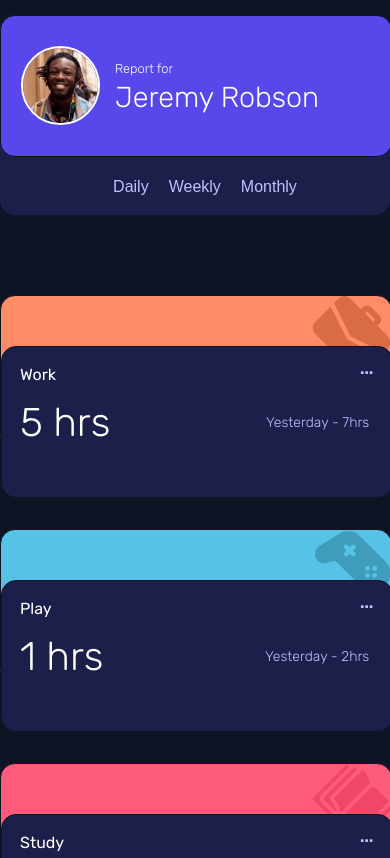
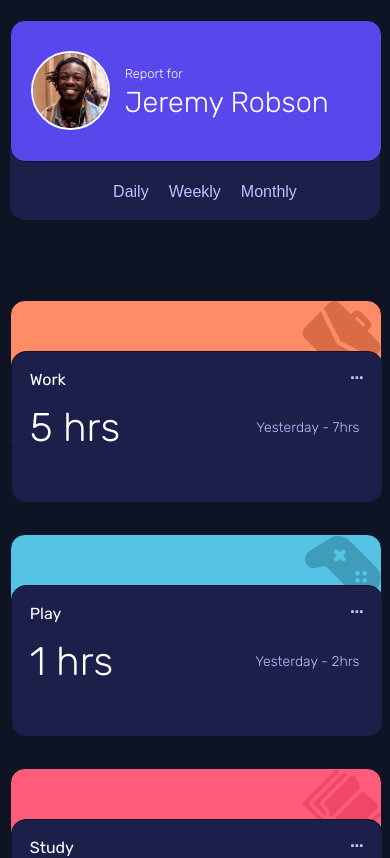
Before and after one commit to euclyd-2022/time-tracking-dashboard, a React (Create React App) app: page / in a window 390 px wide. Shown: the top 858 px of the page. Built offline with nearby package versions, Linux system fonts and the light colour scheme.

Commit message:
screenshot for mobile 	new file:   screenshot2.jpg

```diff
--- a/src/App.css
+++ b/src/App.css
@@ -85,8 +85,8 @@ ul, li {
     grid-template-rows: 75px;
     grid-gap: 1rem;
     row-gap: 5rem;
-    margin: 15px auto;
-    width:100%;
+    margin-top: 5%;
+    width:95%;
   }
 
   ul, li {
```
Also changed, not shown: screenshot2.jpg (added).
